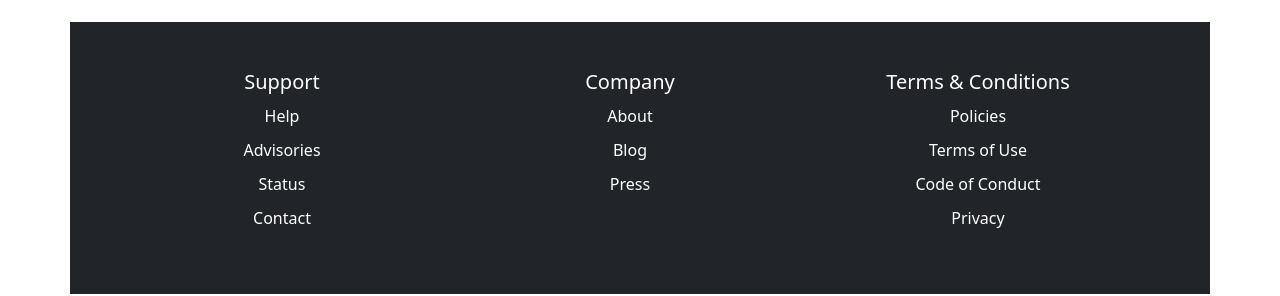
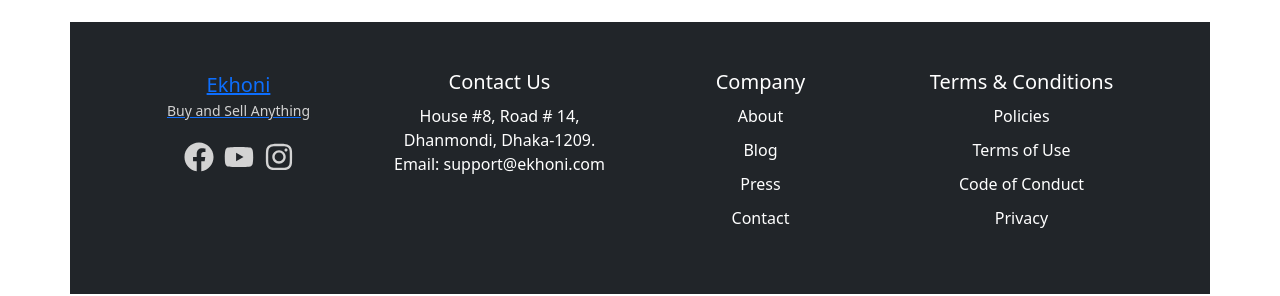
Before and after one commit to tamzid958/ekhonni-CUET, a Next.js app in the folder frontend/: page / in a window 1280 px wide. Shown: the part 786-1082 px from the top of the page. Built offline with nearby package versions, Linux system fonts and the light colour scheme; no server answers.

Commit message:
"Footer Updated"

```diff
--- a/frontend/components/categorylist.js
+++ b/frontend/components/categorylist.js
@@ -1,10 +1,4 @@
-
-
-
-
 import React from 'react';
-
-
 const ProductCategoryList = () => {
   const categories = [
       'Electronics',
--- a/frontend/components/footer.js
+++ b/frontend/components/footer.js
@@ -1,30 +1,70 @@
-import React, { Fragment } from 'react';
+import Link from 'next/link';
+import React from 'react';
+import { FaFacebook, FaInstagram, FaYoutube } from 'react-icons/fa';
 
 const Footer = () => {
   return (
     <div className="row bg-dark p-5">
-            <div className="col-md-4 col-sm-6">
+      <div className="col-md-3 col-sm-6">
         <div className="footer-section">
-                <h2 className='text-white'>Support</h2>
-                <ul>
-                  <li><a href="#">Help</a></li>
-                  <li><a href="#">Advisories</a></li>
-                  <li><a href="#">Status</a></li>
-                  <li><a href="#">Contact</a></li>
-                </ul>
+        <Link href="/" style={{fontFamily:'revert' ,fontSize:'20px', display: 'flex', flexDirection: 'column', alignItems: 'center' }}>
+            Ekhoni
+            <div style={{ fontSize: '14px', color: 'lightgray' }}>
+              Buy and Sell Anything
+            </div>
+          </Link>
+
+          <div style={{ marginTop: '10px',textAlign:'center',fontSize:'30px' }}>
+              <a
+                href="https://www.facebook.com/etaminhaj?mibextid=ZbWKwL"
+                target="_blank"
+                rel="noopener noreferrer"
+                style={{ marginRight: '10px', color: 'lightgray' }}
+              >
+                <FaFacebook />
+              </a>
+              <a
+                href="https://www.youtube.com/your-youtube-channel-url"
+                target="_blank"
+                rel="noopener noreferrer"
+                style={{ marginRight: '10px', color: 'lightgray' }}
+              >
+                <FaYoutube />
+              </a>
+              <a
+                href="https://instagram.com/eta_minhaj?igshid=MzRlODBiNWFlZA=="
+                target="_blank"
+                rel="noopener noreferrer"
+                style={{ color: 'lightgray' }}
+              >
+                <FaInstagram />
+              </a>
+            </div>
+
         </div>
       </div>
-            <div className="col-md-4 col-sm-6">
+
+      <div className="col-md-3 col-sm-6">
+        <div className="footer-section">
+          <h2 className='text-white'>Contact Us</h2>
+            <p className='text-white address'> House #8, Road # 14,
+            Dhanmondi, Dhaka-1209.
+            Email: support@ekhoni.com</p>
+
+        </div>
+      </div>
+      <div className="col-md-3 col-sm-6">
         <div className="footer-section">
           <h2 className='text-white'>Company</h2>
           <ul>
             <li><a href="#">About</a></li>
             <li><a href="#">Blog</a></li>
             <li><a href="#">Press</a></li>
+            <li><a href="#">Contact</a></li>
           </ul>
         </div>
       </div>
-            <div className="col-md-4 col-sm-12">
+      <div className="col-md-3 col-sm-6">
         <div className="footer-section">
           <h2 className='text-white'>Terms & Conditions</h2>
           <ul>
@@ -35,8 +75,10 @@
           </ul>
         </div>
       </div>
+
     </div>
   );
 };
 
+
 export default Footer;
--- a/frontend/components/style.css
+++ b/frontend/components/style.css
@@ -64,6 +64,7 @@
   background: #7ac400;
   box-shadow: none;
 }
+/*Footer Section*/
 footer {
   background-color: #333;
   color: #fff;
@@ -104,7 +105,9 @@
 .footer-section ul li a:hover {
   text-decoration: underline;
 }
-
+.address {
+  text-align: center;
+}
 h4{
   font-size: 20px;
 }
@@ -204,15 +207,16 @@
 }
 /*Style Carousel Section */
 .abcd {
-  background-color:#f9f6f1 ;
+  background-color:white;
   padding-top: 10px;
   border-radius: 10px;
   border: 1px solid #ccc;
-
+  box-shadow: 0px 0px 10px rgba(0, 0, 0, 0.3);
 }
  .row-carousel {
   padding: 15px;
   border: 1px solid #ccc;
   margin: 10px 0;
   border-radius: 10px;
+
 }
--- a/frontend/package.json
+++ b/frontend/package.json
@@ -15,10 +15,12 @@
     "@mui/material": "^5.14.11",
     "axios": "^1.5.1",
     "bootstrap": "^5.3.2",
+    "font-awesome": "^4.7.0",
     "next": "^13.5.4",
     "react": "18.2.0",
     "react-bootstrap": "^2.8.0",
-    "react-dom": "18.2.0"
+    "react-dom": "18.2.0",
+    "react-icons": "^4.11.0"
   },
   "devDependencies": {
     "eslint": "8.50.0",
```
Also changed, not shown: 1 other file (tests, documents, lock files or other folders). Lines whose indentation alone changed are shown as unchanged.
